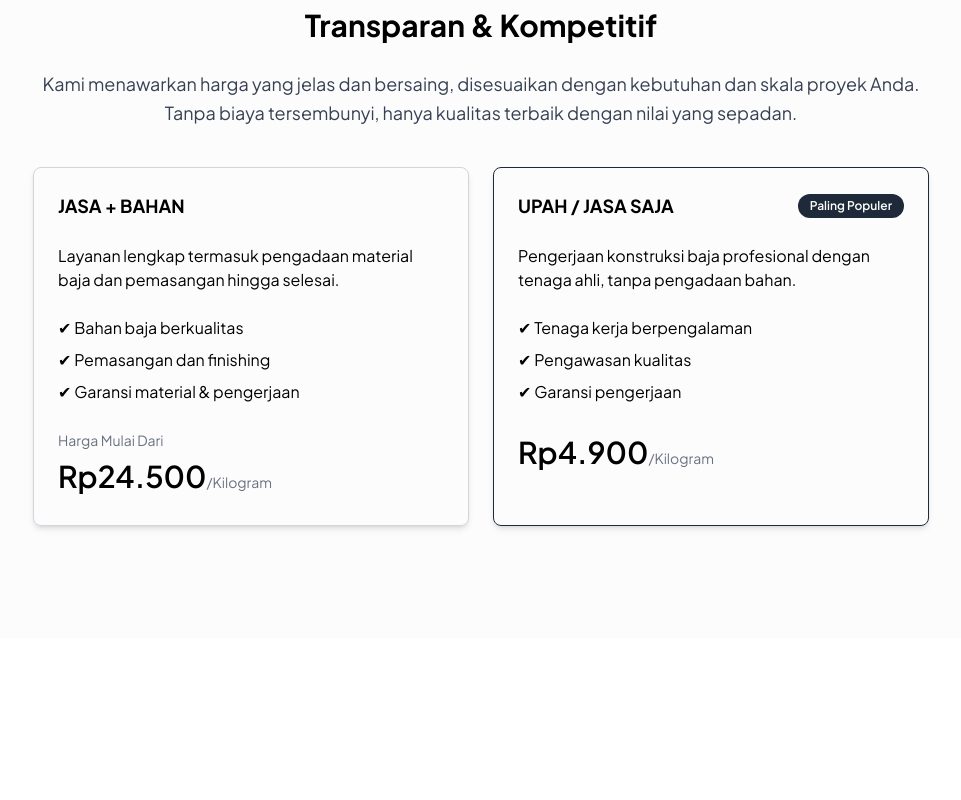
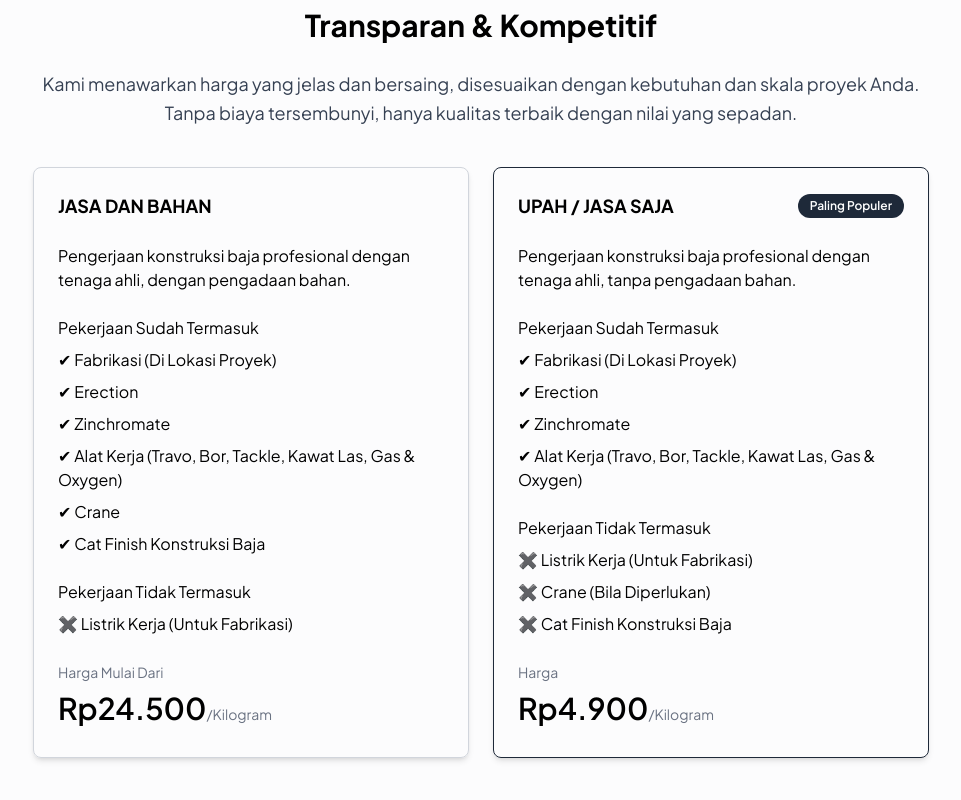
Before and after one commit to yudhisrana/steel-construction, a React (Vite) app: page / in a window 1280 px wide. Shown: the part 2133-2933 px from the top of the page, without its empty margins (159-1120 px from the left). Before the commit the page ends 2771 px from the top, so only its background shows below. Built offline with nearby package versions, Linux system fonts and the light colour scheme.

Commit message:
fixing content card price

```diff
--- a/src/components/price.tsx
+++ b/src/components/price.tsx
@@ -36,21 +36,29 @@ const Price = () => {
                 <div className="space-y-6">
                   <p>{item.description}</p>
                   <ul className="space-y-2">
-                    {item.features.map((feature, i) => (
-                      <li key={i}>✔ {feature}</li>
+                    <p>Pekerjaan Sudah Termasuk</p>
+                    {item.including.map((include, i) => (
+                      <li key={i}>✔ {include}</li>
                     ))}
                   </ul>
-                  {item.startFrom && (
+                  <ul className="space-y-2">
+                    <p>Pekerjaan Tidak Termasuk</p>
+                    {item.excluding?.map((exclude, i) => (
+                      <li key={i}>✖️ {exclude}</li>
+                    ))}
+                  </ul>
+
+                  <div className="">
                     <span className="text-sm font-normal text-gray-500">
-                      Harga Mulai Dari
+                      {item.startFrom ? "Harga Mulai Dari" : "Harga"}
                     </span>
-                  )}
                     <h3 className="text-3xl leading-relaxed font-semibold">
                       {item.price}
                       <span className="text-sm font-normal text-gray-500">
                         /Kilogram
                       </span>
                     </h3>
+                  </div>
                 </div>
               </div>
             </div>
--- a/src/data.ts
+++ b/src/data.ts
@@ -101,14 +101,18 @@ export const PricingCard = [
   {
     isPopuler: false,
     startFrom: true,
-    title: "JASA + BAHAN",
+    title: "JASA DAN BAHAN",
     description:
-      "Layanan lengkap termasuk pengadaan material baja dan pemasangan hingga selesai.",
-    features: [
-      "Bahan baja berkualitas",
-      "Pemasangan dan finishing",
-      "Garansi material & pengerjaan",
+      "Pengerjaan konstruksi baja profesional dengan tenaga ahli, dengan pengadaan bahan.",
+    including: [
+      "Fabrikasi (Di Lokasi Proyek)",
+      "Erection",
+      "Zinchromate",
+      "Alat Kerja (Travo, Bor, Tackle, Kawat Las, Gas & Oxygen)",
+      "Crane",
+      "Cat Finish Konstruksi Baja",
     ],
+    excluding: ["Listrik Kerja (Untuk Fabrikasi)"],
     price: "Rp24.500",
   },
   {
@@ -117,10 +121,16 @@ export const PricingCard = [
     title: "UPAH / JASA SAJA",
     description:
       "Pengerjaan konstruksi baja profesional dengan tenaga ahli, tanpa pengadaan bahan.",
-    features: [
-      "Tenaga kerja berpengalaman",
-      "Pengawasan kualitas",
-      "Garansi pengerjaan",
+    including: [
+      "Fabrikasi (Di Lokasi Proyek)",
+      "Erection",
+      "Zinchromate",
+      "Alat Kerja (Travo, Bor, Tackle, Kawat Las, Gas & Oxygen)",
+    ],
+    excluding: [
+      "Listrik Kerja (Untuk Fabrikasi)",
+      "Crane (Bila Diperlukan)",
+      "Cat Finish Konstruksi Baja",
     ],
     price: "Rp4.900",
   },
```
Lines whose indentation alone changed are shown as unchanged.
